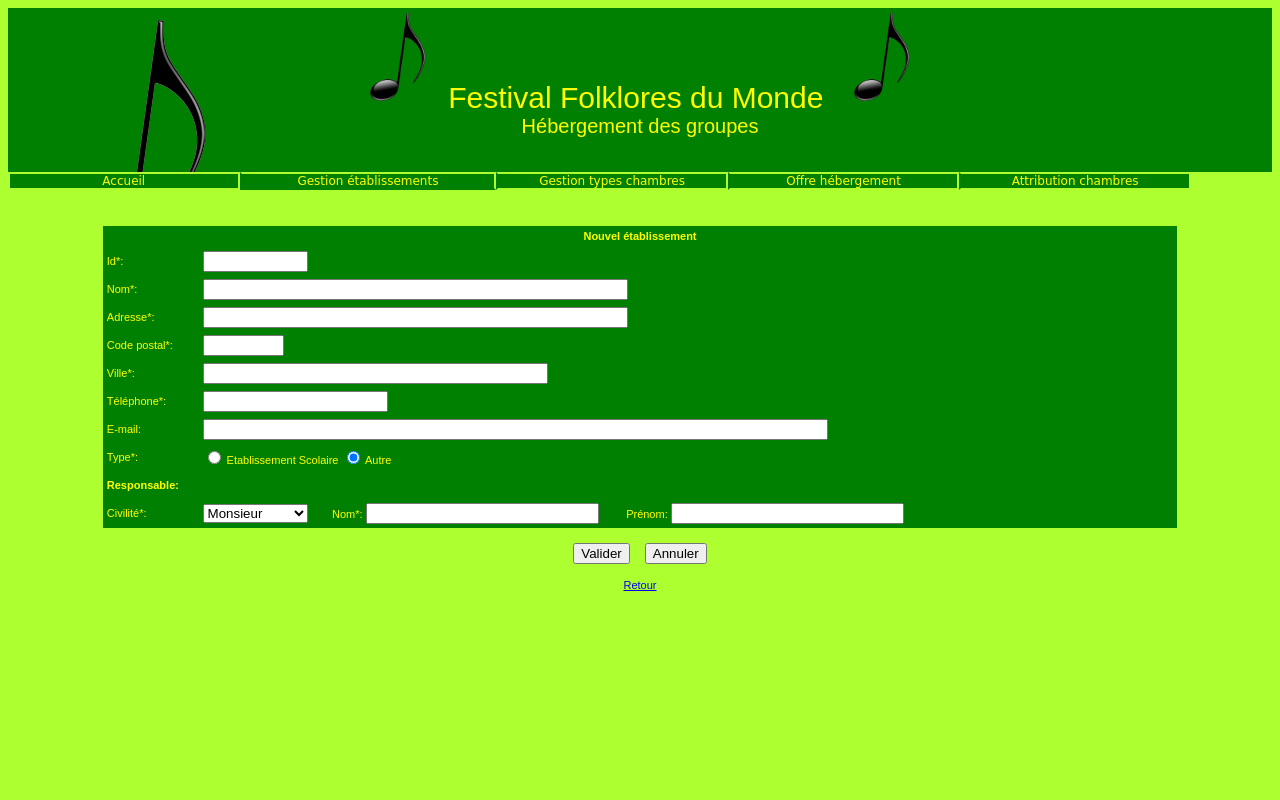
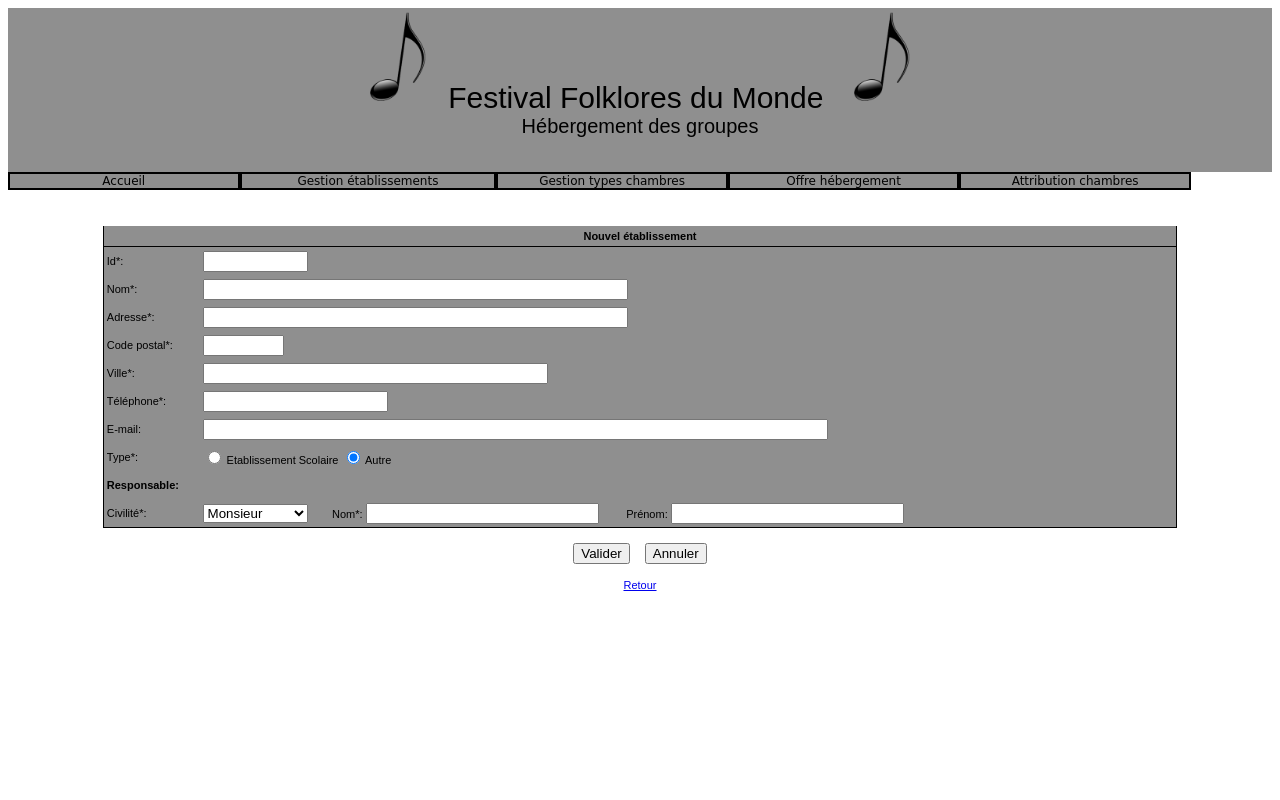
Before and after one commit to edoare/Festival, a PHP site: page /cGestionEtablissements.php?action=demanderCreerEtab in a window 1280 px wide. Run offline with PHP 8.4, Linux system fonts and the light colour scheme; some libraries are stand-ins or nearby versions.

Commit message:
Merge origin/master2 into Semainedu28
Conflicts:
	README.md
	cAttributionChambres.php
	cGestionEtablissements.php
	cGestionTypesChambres.php
	cOffreHebergement.php
	css/cssGeneral.css
	css/cssOnglets.css
	images/xpBarre.jpg
	includes/_debut.inc.php
	includes/_fin.inc.php
	includes/_gestionErreurs.inc.php
	includes/_onglets.inc.php
	includes/autoload.php
	includes/gestionDonnees/_connexion.inc.php
	includes/gestionDonnees/_gestionBaseFonctionsCommunes.inc.php
	includes/gestionDonnees/_gestionBaseFonctionsGestionAttributions.inc.php
	index.php
	modele/dao/Bdd.class.php
	modele/dao/EtablissementDAO.class.php
	modele/dao/GroupeDAO.class.php
	modele/dao/IDAO.class.php
	modele/dao/TypeChambreDAO.class.php
	modele/metier/Etablissement.class.php
	modele/metier/Groupe.class.php
	modele/metier/TypeChambre.class.php
	nbproject/project.properties
	nbproject/project.xml
	sql/mysql-create-utf8.sql
	sql/mysql-insert-utf8.sql
	test/EtablissementDAOTest.php
	test/EtablissementTest.php
	test/GroupeDAOTest.php
	test/GroupeTest.php
	test/TypeChambreDAOTest.php
	test/TypeChambreTest.php
	vues/Accueil/vAccueil.php
	vues/AttributionChambres/vConsulterAttributionChambres.php
	vues/AttributionChambres/vDonnerNbChambresAttributionChambres.php
	vues/AttributionChambres/vModifierAttributionChambres.php
	vues/GestionEtablissements/vCreerModifierEtablissement.php
	vues/GestionEtablissements/vObtenirDetailEtablissement.php
	vues/GestionEtablissements/vObtenirEtablissements.php
	vues/GestionEtablissements/vSupprimerEtablissement.php
	vues/GestionTypesChambres/vCreerModifierTypeChambre.php
	vues/GestionTypesChambres/vObtenirTypesChambres.php
	vues/GestionTypesChambres/vSupprimerTypeChambre.php
	vues/OffreHebergement/vConsulterOffreHebergement.php
	vues/OffreHebergement/vModifierOffreHebergement.php

```diff
--- a/css/cssGeneral.css
+++ b/css/cssGeneral.css
@@ -3,19 +3,17 @@
 /* Style de base pour la page (couleur fond : ocre, couleur texte : noir) */
 .basePage
 {
-   background-color:greenyellow;
-   color:yellow;
+   background-color:white;
+   color:Black;
    font:11px Arial, Helvetica, sans-serif;
 }
 
 /* Style pour le titre (couleur du texte : rouge) */
 .titre
 {
-   background-image:url('../images/note-de-musique.jpg.png');
 
-   background-repeat:no-repeat;
-   background-color:green;
-   color:yellow;
+   background-color:#8F8F8F;
+   color:Black;
    font:30px Arial, Helvetica, sans-serif;
    text-align:center;
 }
@@ -90,12 +88,12 @@ tr.ligneTabQuad
 /* Style des tableaux sans quadrillage : gris foncé épaisseur 1px, fond écru */
 table.tabNonQuadrille
 {
-   background-color:green;
-   color:yellow;
-   border-bottom:1px solid green;
-   border-right:1px solid green;
-   border-left:1px solid green;
-   border-top:1px green;
+   background-color:#8F8F8F;
+   color:black;
+   border-bottom:1px solid black;
+   border-right:1px solid black;
+   border-left:1px solid black;
+   border-top:1px black;
 }
 
 /* Style pour les lignes d'en-tête des tableaux non quadrillés : fond avec
@@ -103,11 +101,11 @@ nuances de jaune et trait bas pour séparer l'en-tête du corps du tableau */
 tr.enTeteTabNonQuad td
 {
 
-   background-color:green;
-   color:yellow;
+   background-color:#8F8F8F;
+   color:black;
    height:21px;
    text-align:center;
-   border-bottom:1px solid green;
+   border-bottom:1px solid black;
 }
 
 /* Style pour les lignes (autres que les en-têtes) des tableaux non quadrillés :
@@ -115,8 +113,8 @@ fond écru, hauteur plus importante et espacement de 3px entre la bordure gauche
 de chaque cellule et le texte */
 tr.ligneTabNonQuad td
 {
-   background-color:green;
-   color:yellow;
+   background-color:#8F8F8F;
+   color:black;
    text-align:left;
    height:28px;
    padding-left:3px;
--- a/css/cssOnglets.css
+++ b/css/cssOnglets.css
@@ -16,13 +16,13 @@
 {
    /* Fond sable (c'est la couleur de fond de l'onglet ouvert)
    Ce fond sera recouvert par un fond ocre pour les onglets fermés */
-   background-color:green;
+   background-color:#8F8F8F;
    /* Couleur rouge */
-   color:yellow;
+   color:black;
    float:left;
    margin:0px 0px 0px 0px;
    /* Bordure blanche */
-   border:solid 2px greenyellow;
+   border:solid 2px black;
    /* Logiquement, le pourcentage devrait être égal à 100/nombre d'onglets
    mais les bordures prennent de la place ; il faut donc réduire à 18%
    certains navigateurs n'acceptent pas les nombres réels donc on met
@@ -37,7 +37,7 @@
 {
    /* Effacement du trait inférieur (pour cela, on le met de la même couleur que
    le fond de la page) */
-   border-bottom:solid 2px green;
+   border-bottom:solid 2px black;
    width:20%;
 }
 
@@ -46,8 +46,8 @@
 {
    /* Effacement du trait inférieur et du trait de gauche (pour cela, on les met
    de la même couleur que le fond de la page) */
-   border-bottom:solid 2px green;
-   border-left:solid 2px green;
+   border-bottom:solid 2px black;
+   border-left:solid 2px black;
    width:20%;
 }
 
@@ -55,9 +55,9 @@
 .menus .ongletPrem
 {
    /* Fond ocre */
-   background-color:green;
+   background-color:#8F8F8F;
    /* Couleur rouge */
-   color:Yellow;
+   color:black;
    margin:0px 0px 0px 0px;
 }
 
@@ -65,9 +65,9 @@
 .menus .ongletPrem a
 {
    /* Fond ocre */
-   background-color:green;
+   background-color:#8F8F8F;
    /* Couleur rouge */
-   color:yellow;
+   color:black;
    /* Pas de soulignement du lien */
    text-decoration:none;
 }
@@ -76,22 +76,22 @@
 .menus .onglet
 {
    /* Fond ocre */
-   background-color:green;
+   background-color:#8F8F8F;
    /* Couleur rouge */
-   color:yellow;
+   color:black;
    margin:0px 0px 0px 0px;
    /* Effacement du trait de gauche (pour cela, on le met de la même couleur que
    le fond de l'onglet) */
-   border-left:solid 2px green;
+   border-left:solid 2px black;
 }
 
 /* Style du lien d'un onglet non ouvert cas autres onglets que le 1er */
 .menus .onglet a
 {
    /* Fond ocre */
-   background-color:green;
+   background-color:#8F8F8F;
    /* Couleur rouge */
-   color:yellow;
+   color:black;
    /* Pas de soulignement du lien */
    text-decoration:none;
 }
```
Also changed, not shown: other parts of css/cssGeneral.css (+23 -23 lines).
